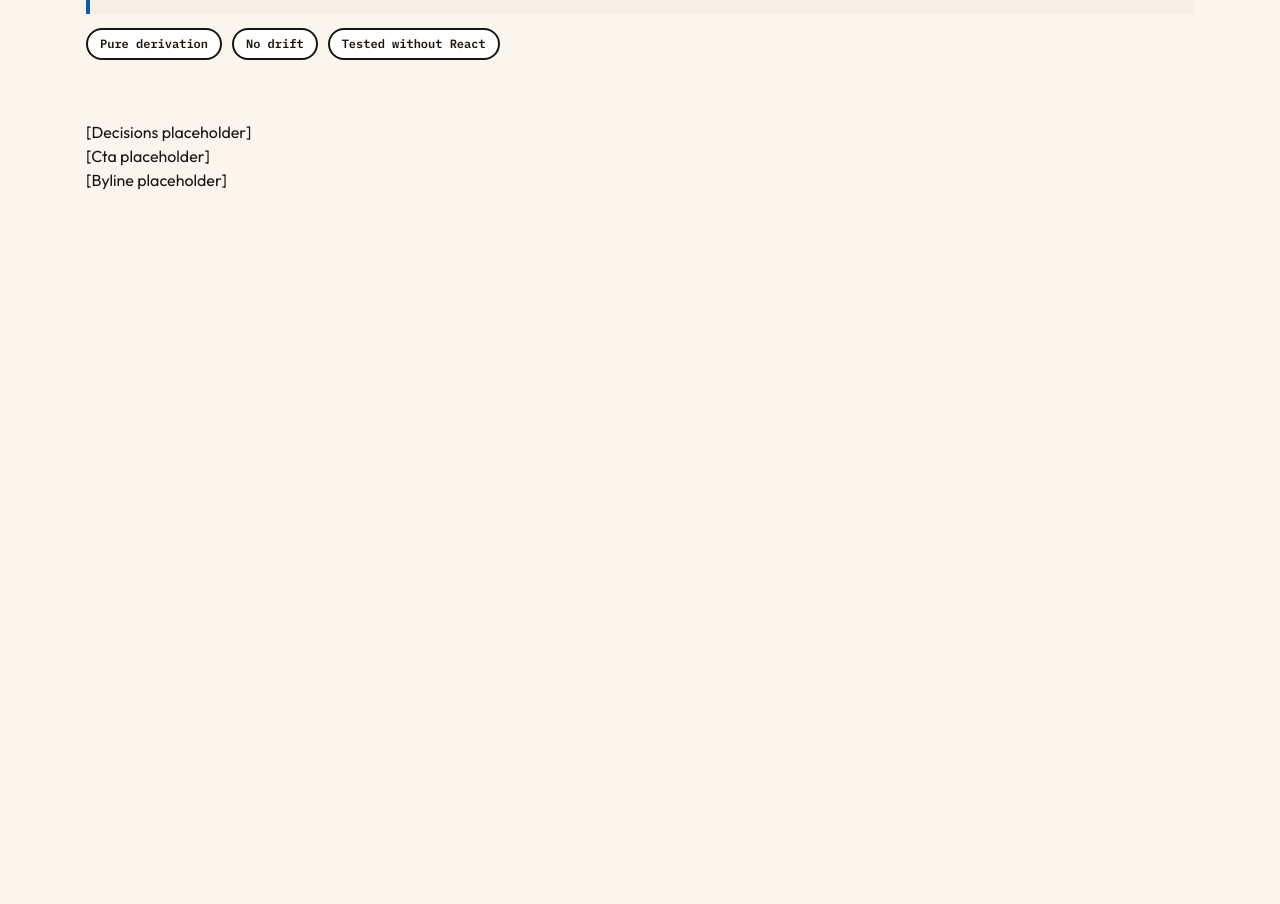
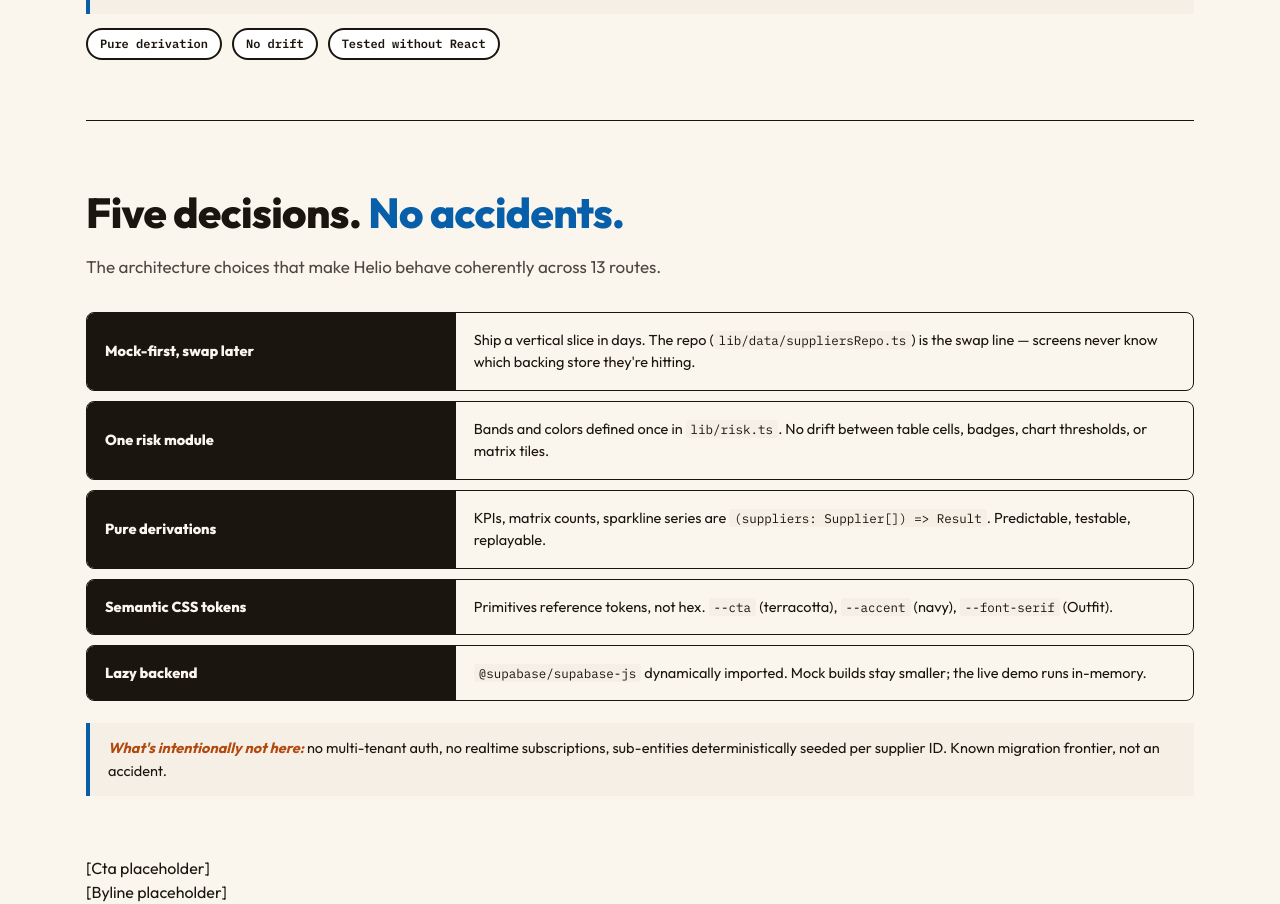
Before and after one commit to SMat777/helio, a React (Vite) app in the folder apps/web/: page / in a window 1280 px wide. Shown: the part 2948-3852 px from the top of the page. Before the commit the page ends 3140 px from the top, so only its background shows below. Built offline with nearby package versions, Linux system fonts and the light colour scheme; no server answers.

Commit message:
feat(US-002): decisions matrix (5 rows) + intentionally-not-here footnote

```diff
--- a/apps/web/src/screens/landing/Decisions.tsx
+++ b/apps/web/src/screens/landing/Decisions.tsx
@@ -1,3 +1,46 @@
+const DECISIONS = [
+  {
+    title: 'Mock-first, swap later',
+    why: <>Ship a vertical slice in days. The repo (<code>lib/data/suppliersRepo.ts</code>) is the swap line — screens never know which backing store they're hitting.</>,
+  },
+  {
+    title: 'One risk module',
+    why: <>Bands and colors defined once in <code>lib/risk.ts</code>. No drift between table cells, badges, chart thresholds, or matrix tiles.</>,
+  },
+  {
+    title: 'Pure derivations',
+    why: <>KPIs, matrix counts, sparkline series are <code>(suppliers: Supplier[]) =&gt; Result</code>. Predictable, testable, replayable.</>,
+  },
+  {
+    title: 'Semantic CSS tokens',
+    why: <>Primitives reference tokens, not hex. <code>--cta</code> (terracotta), <code>--accent</code> (navy), <code>--font-serif</code> (Outfit).</>,
+  },
+  {
+    title: 'Lazy backend',
+    why: <><code>@supabase/supabase-js</code> dynamically imported. Mock builds stay smaller; the live demo runs in-memory.</>,
+  },
+]
+
 export default function Decisions() {
-  return <section data-testid="landing-decisions">[Decisions placeholder]</section>
+  return (
+    <section className="decisions" id="decisions" aria-labelledby="decisions-h" data-testid="landing-decisions">
+      <header className="section-head">
+        <h2 id="decisions-h">Five decisions. <span className="accent-blue">No accidents.</span></h2>
+        <p className="section-lead">The architecture choices that make Helio behave coherently across 13 routes.</p>
+      </header>
+
+      <ul className="dec-grid">
+        {DECISIONS.map((d) => (
+          <li className="dec-row" key={d.title}>
+            <div className="dec-title">{d.title}</div>
+            <div className="dec-why">{d.why}</div>
+          </li>
+        ))}
+      </ul>
+
+      <p className="dec-fineprint">
+        <em>What's intentionally not here:</em> no multi-tenant auth, no realtime subscriptions, sub-entities deterministically seeded per supplier ID. Known migration frontier, not an accident.
+      </p>
+    </section>
+  )
 }
--- a/apps/web/src/screens/landing/landing.css
+++ b/apps/web/src/screens/landing/landing.css
@@ -212,3 +212,36 @@
   font-family: var(--font-mono); font-size: 12px; font-weight: 700;
   background: var(--card);
 }
+
+/* === DECISIONS === */
+.decisions { padding-bottom: 60px; }
+.accent-blue { color: var(--accent); }
+
+.dec-grid { list-style: none; display: grid; gap: 10px; margin-top: 14px; }
+.dec-row {
+  display: grid; grid-template-columns: 1fr 2fr;
+  border: 1px solid var(--ink); border-radius: 8px; overflow: hidden;
+}
+.dec-title {
+  padding: 16px 18px;
+  background: var(--ink); color: var(--paper);
+  font-weight: 800; font-size: 14.5px;
+  display: flex; align-items: center;
+}
+.dec-title code {
+  font-family: var(--font-mono); font-size: 12px;
+  background: rgba(255,255,255,.15); padding: 1px 6px; border-radius: 3px;
+}
+.dec-why { padding: 16px 18px; font-size: 14.5px; line-height: 1.55; }
+.dec-why code {
+  font-family: var(--font-mono); font-size: 12.5px;
+  background: var(--paper-2); padding: 1px 5px; border-radius: 3px;
+}
+
+.dec-fineprint {
+  margin-top: 22px; padding: 14px 18px;
+  border-left: 4px solid var(--accent);
+  background: var(--paper-2);
+  font-size: 14.5px; line-height: 1.55;
+}
+.dec-fineprint em { color: var(--cta); font-style: italic; font-weight: 700; }
```
